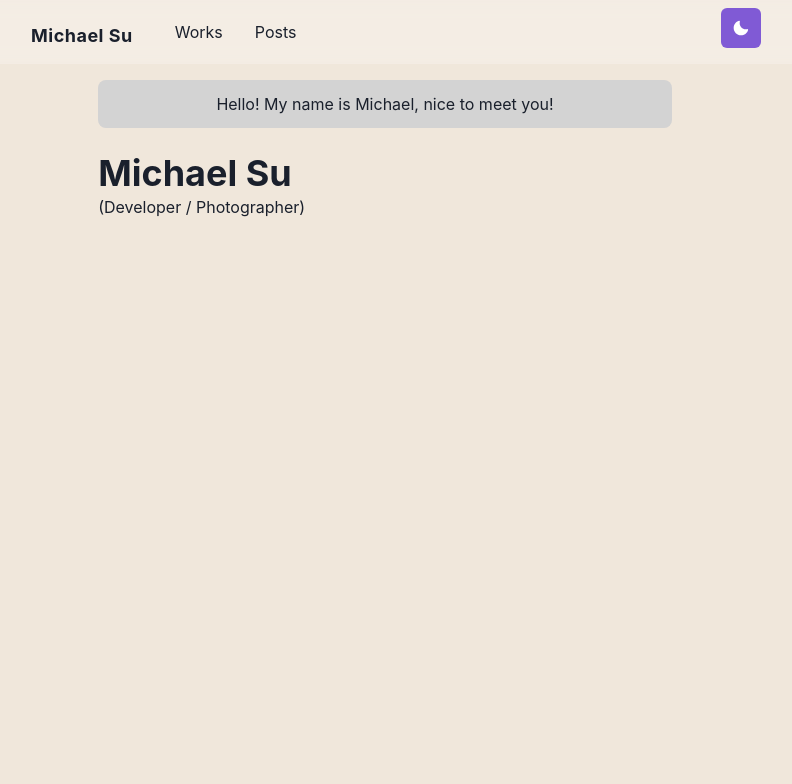
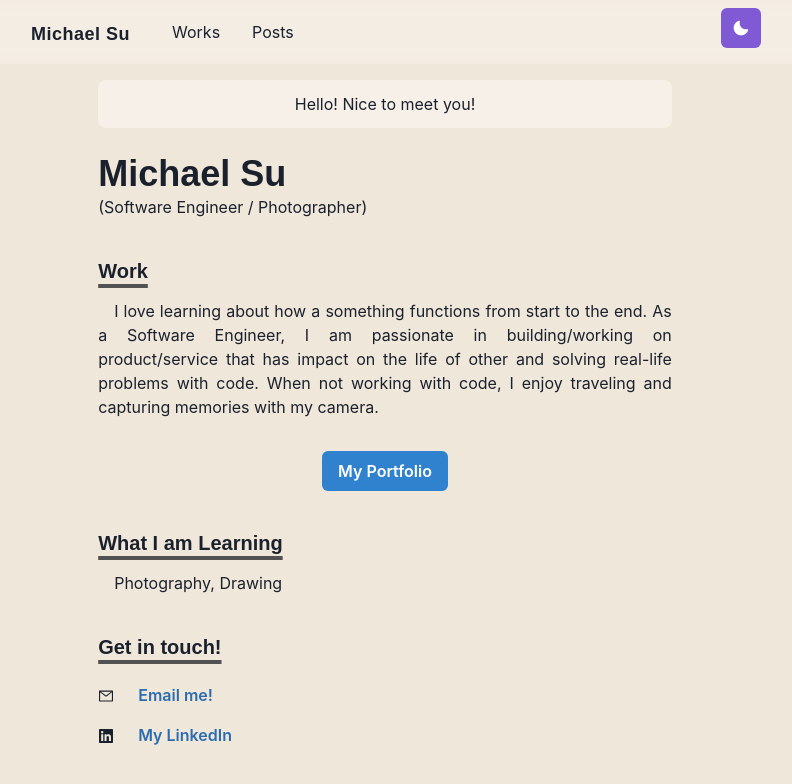
Before and after one commit to michaeldotdev/michaelsu.dev, a Next.js app: page / in a window 1280 px wide. Shown: the top 784 px of the page, without its empty margins (255-1047 px from the left). Built offline with nearby package versions, Linux system fonts and the light colour scheme.

Commit message:
Add information on homepage and code cleanup

```diff
--- a/components/layouts/main.js
+++ b/components/layouts/main.js
@@ -4,19 +4,15 @@ import Navbar from "../navbar.js";
 
 
 const Main = ({ children, router }) => {
-  console.log(children)
   return (
     <Box as="main" pb={8}>
       <Head>
         <meta name="viewport" content="width=device-width, initial-scale=1" />
         <title>Michael Su</title>
       </Head>
-
       <Navbar path={router.asPath} />
-
       <Container maxW="container.md" pt={14}>
         {children}
-
       </Container>
     </Box>
   )
--- a/components/navbarTitle.js
+++ b/components/navbarTitle.js
@@ -20,9 +20,11 @@ const NavbarTitle = () => {
         <NavTitle>
           <Text
             color={useColorModeValue("gray.800", "whiteAlpha.900")}
-            fontFamily="M PLUS Rounded 1c"
+            fontFamily="sans-serif"
             fontWeight="bold"
+            mb={2}
             ml={3}>
+
             Michael Su
           </Text>
         </NavTitle>
--- /dev/null
+++ b/components/paragraph.js
@@ -0,0 +1,8 @@
+import styled from "@emotion/styled";
+
+const Paragraph = styled.p`
+  text-align: justify;
+  text-indent: 1em;
+`
+
+export default Paragraph;
--- a/libs/theme.js
+++ b/libs/theme.js
@@ -32,7 +32,7 @@ const components = {
 }
 
 const fonts = {
-  heading: "M PLUS Rounded 1c"
+  heading: "sans-serif"
 }
 
 const colors = {
--- a/package.json
+++ b/package.json
@@ -27,7 +27,8 @@
     "framer-motion": "^5.3.3",
     "next": "^12.0.4",
     "react": "^17.0.2",
-    "react-dom": "^17.0.2"
+    "react-dom": "^17.0.2",
+    "react-icons": "^4.3.1"
   },
   "devDependencies": {
     "eslint": "^7.32.0",
--- a/pages/_app.js
+++ b/pages/_app.js
@@ -5,7 +5,6 @@ import theme from "../libs/theme"
 const Website = ({ Component, pageProps, router }) => {
   return (
     <ChakraProvider theme={theme}>
-
       <Layout router={router}>
         <Component {...pageProps} key={router.route} />
       </Layout>
--- a/pages/index.js
+++ b/pages/index.js
@@ -1,20 +1,66 @@
-import { Box, Container, Heading } from "@chakra-ui/react";
+import { Box, Button, Container, Heading, Link,List, ListItem, ListIcon, useColorModeValue } from "@chakra-ui/react";
+import NextLink from "next/link";
+import { AiOutlineMail } from "react-icons/ai"
+import { FaLinkedin } from "react-icons/fa";
+
+import Paragraph from "../components/paragraph";
 
 const Page = () => {
   return (
     <Container>
-      <Box align="center" bg="lightgrey" borderRadius="lg" mb={6} mt={6} p={3}>
-        Hello! My name is Michael, nice to meet you!
+      <Box align="center" bg={useColorModeValue("whiteAlpha.500", "whiteAlpha.200")} borderRadius="lg" mb={6} mt={6} p={3}>
+        Hello! Nice to meet you!
       </Box>
-
       <Box display="flex">
         <Box flexGrow={1}>
           <Heading as="h2" variant="page-title">
             Michael Su
           </Heading>
-          <p>(Developer / Photographer)</p>
+          <p>(Software Engineer / Photographer)</p>
         </Box>
       </Box>
+
+      <Heading as="h3" variant="section-title" mt={10}>
+        Work
+      </Heading>
+      <Paragraph>
+        I love learning about how a something functions from start to the end. As a Software Engineer, I am passionate in
+        building/working on product/service that has impact on the life of other and solving real-life problems with code.
+        When not working with code, I enjoy traveling and capturing memories with my camera.
+      </Paragraph>
+      <Box align="center" my={8}>
+        <NextLink href="/works">
+          <Button colorScheme="blue">My Portfolio</Button>
+        </NextLink>
+      </Box>
+
+      <Heading as="h3" mt={10} variant="section-title">
+        What I am Learning
+      </Heading>
+      <Paragraph>
+        Photography, Drawing
+      </Paragraph>
+
+      <Heading as="h3" mt={10} variant="section-title">
+        Get in touch!
+      </Heading>
+
+      <List>
+        <ListItem>
+          <ListIcon as={AiOutlineMail} />
+          <Link href="mailto:michaelsu.jobs@gmail.com" target="_blank">
+          <Button colorScheme="blue" variant="ghost">Email me!</Button>
+          </Link>
+        </ListItem>
+        <ListItem>
+          <ListIcon as={FaLinkedin} />
+          <Link href="https://www.linkedin.com/in/michael-su-407a10157" target="_blank">
+            <Button colorScheme="blue" variant="ghost">My LinkedIn</Button>
+          </Link>
+        </ListItem>
+      </List>
+
+
     </Container>
   )
 }
```
Also changed, not shown: 1 other file (tests, documents, lock files or other folders).
